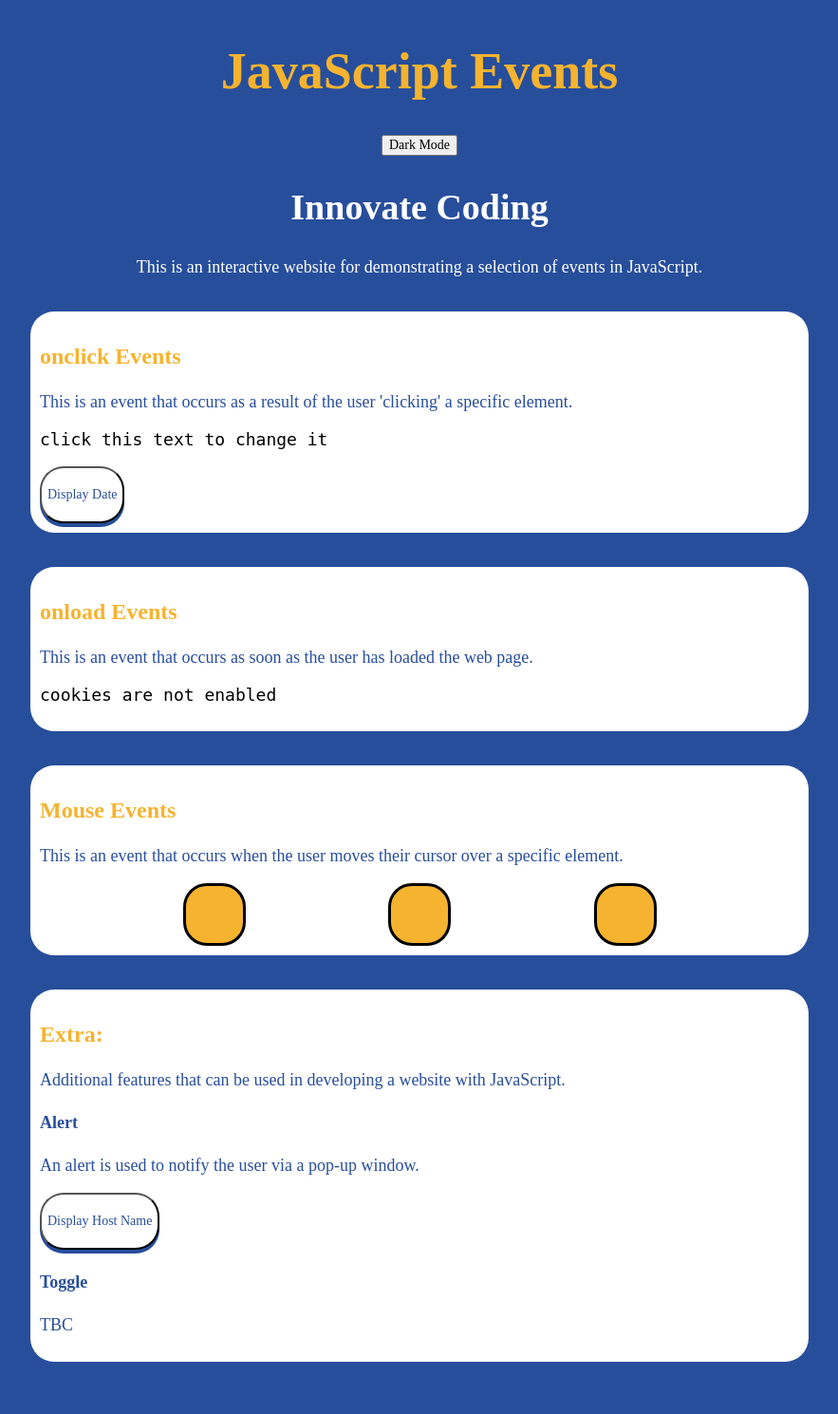
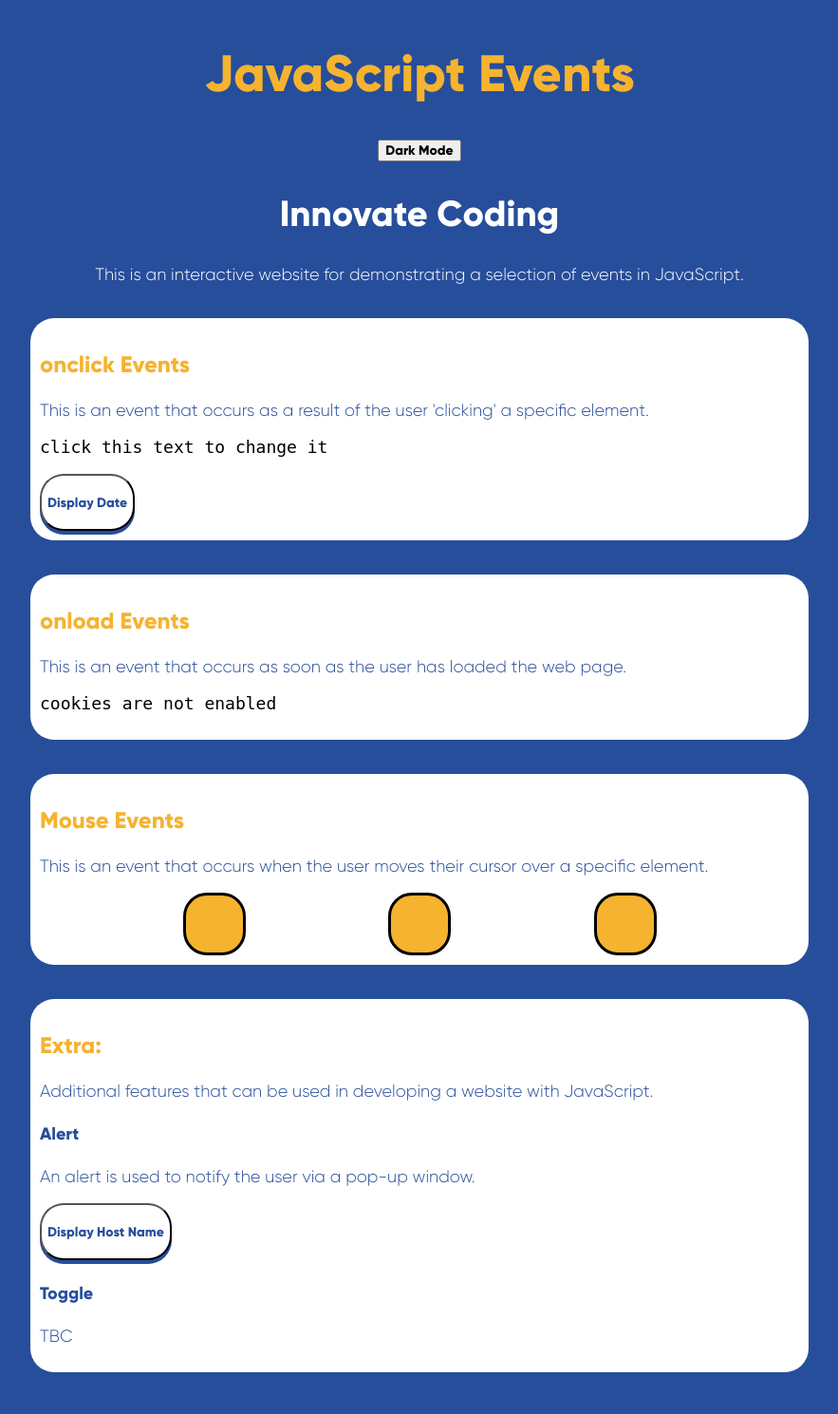
Before and after one commit to Crabbiee/flaskproject, a Flask app: page / in a window 1280 px wide. Shown: the whole page at 95% size, without its empty margins (198-1081 px from the left). Before the commit the page ends 1434 px from the top, so only its background shows below. Run offline with Flask 2, Linux system fonts and the light colour scheme; some web fonts are replaced.

Commit message:
Fonts actually working for real this time

```diff
--- a/static/main.css
+++ b/static/main.css
@@ -1,10 +1,10 @@
 @font-face {
     font-family: gilroyLight;
-    src: url("{{url_for('static', 'assets' filename = 'Gilroy-Light.otf')}}");
+    src: url(./assets/Gilroy-Light.otf);
 }
 @font-face {
     font-family: gilroyExtraBold;
-    src: url("{{url_for('static', 'assets' filename = 'Gilroy-ExtraBold.otf')}}");
+    src: url(./assets/Gilroy-ExtraBold.otf);
 }
 
 body {
```
